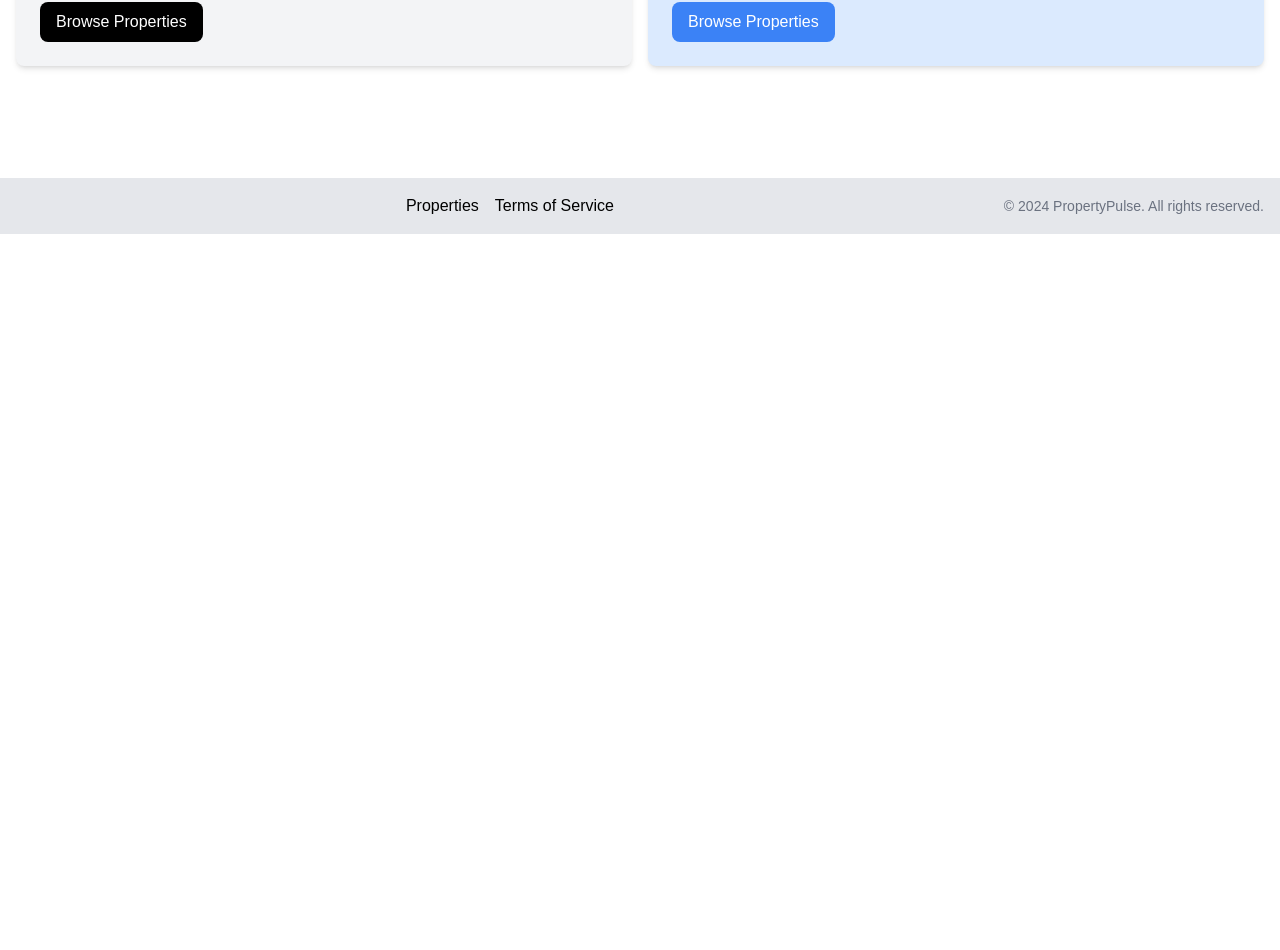
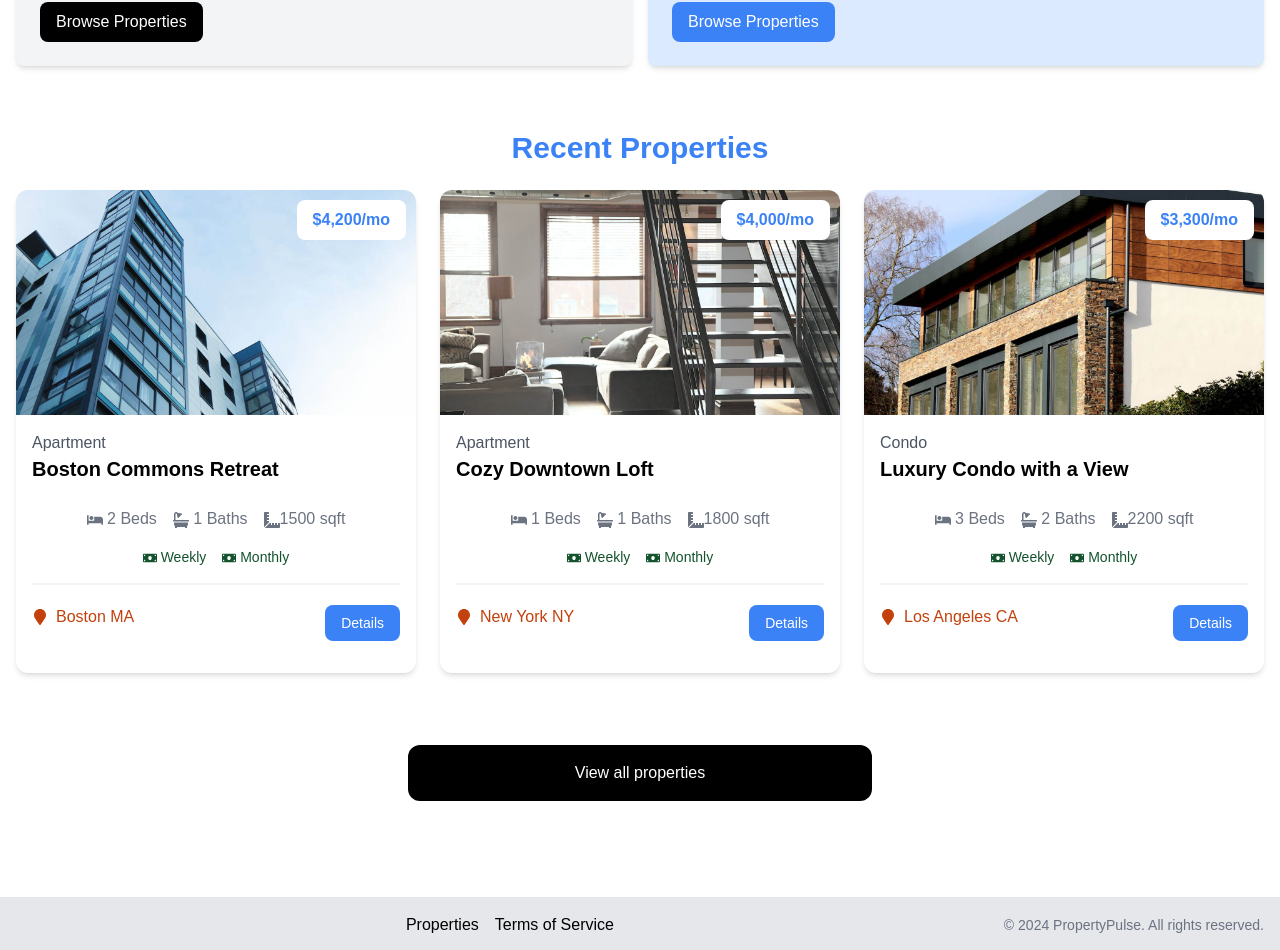
Before and after one commit to janegil-staff/propery-pulse, a Next.js app: page / in a window 1280 px wide. Shown: the part 555-1505 px from the top of the page. Before the commit the page ends 800 px from the top, so only its background shows below. Built offline with nearby package versions, Linux system fonts and the light colour scheme.

Commit message:
Home Property Listings

```diff
--- a/app/page.js
+++ b/app/page.js
@@ -1,12 +1,14 @@
 import Hero from "@/components/Hero";
+import HomeProperties from "@/components/HomeProperties";
 import InfoBoxes from "@/components/InfoBoxes";
-import Link from "next/link";
+
 
 const HomePage = () => {
   return (
     <>
       <Hero />
       <InfoBoxes />
+      <HomeProperties />
     </>
   );
 };
--- /dev/null
+++ b/components/HomeProperties.js
@@ -0,0 +1,38 @@
+import Link from "next/link";
+import PropertyCard from "./PropertyCard";
+import properties from "@/properties.json";
+
+const HomeProperties = () => {
+  const recentProperties = properties.slice(0, 3);
+  return (
+    <>
+      <section className="px-4 py-6">
+        <div className="container-xl lg:container m-auto pz-4 py-6">
+          <h2 className="text-3xl font-bold text-blue-500 mb-6 text-center">
+            Recent Properties
+          </h2>
+          {properties.length === 0 ? (
+            <p>No properties found</p>
+          ) : (
+            <div className="grid grid-cols-1 md:grid-cols-3 gap-6">
+              {recentProperties.map((property) => (
+                <PropertyCard key={property._id} property={property} />
+              ))}
+            </div>
+          )}
+        </div>
+      </section>
+
+      <section className="m-auto max-w-lg my-6 px-6">
+        <Link
+          href="/properties"
+          className="block bg-black text-white text-center py-4 px-6 rounded-xl hover:bg-gray-700"
+        >
+          View all properties
+        </Link>
+      </section>
+    </>
+  );
+};
+
+export default HomeProperties;
```
